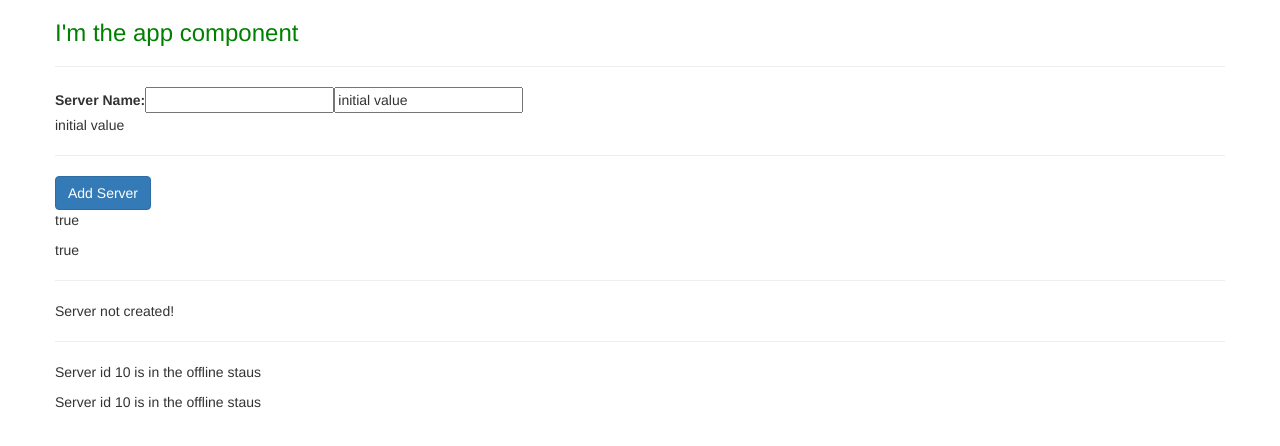
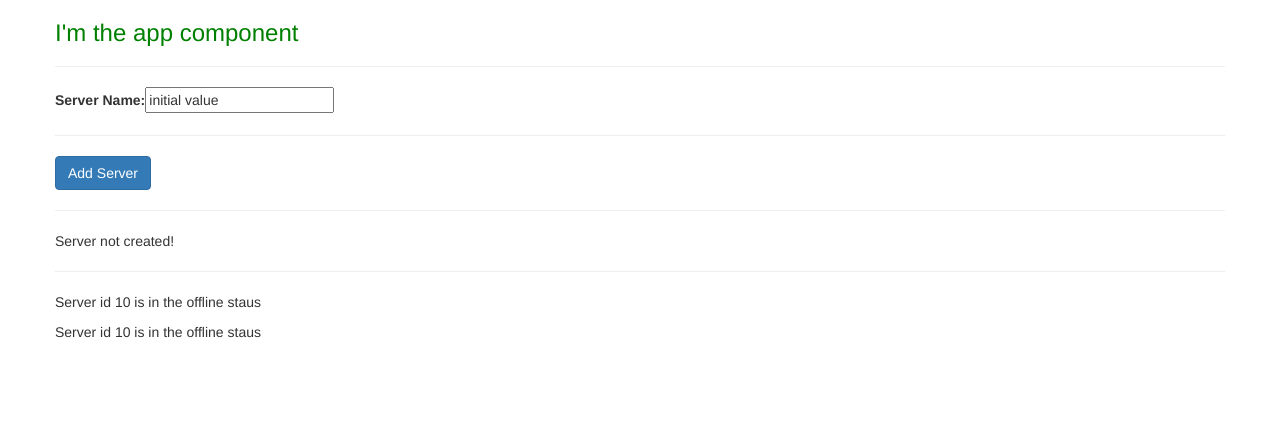
Before and after one commit to chethandb/my-first-angular-app, an Angular app: page / in a window 1280 px wide. Shown: the top 446 px of the page. Built offline with nearby package versions, Linux system fonts and the light colour scheme.

Commit message:
minor changes to wrap up two-way data binding

```diff
--- a/src/app/servers/servers.component.html
+++ b/src/app/servers/servers.component.html
@@ -1,23 +1,23 @@
 <label>Server Name:</label>
 <!--not using ngModel-->
-<input type="text"
+<!-- <input type="text"
         class="forms-control"
-        (input)="onUpdateServerName($event)">
+        (input)="onUpdateServerName($event)"> -->
 
 <!--using ngModel-->
 <input type="text"
         class="forms-control"
         [(ngModel)]="serverName">
 
-<p>{{serverName}}</p>
+<!-- <p>{{serverName}}</p> -->
 <hr>
 <button class="btn btn-primary"
         [disabled]="!allowNewServer"
         (click)="onCreateServer()">Add Server</button>
 <!--using string interpolation-->
-<p>{{allowNewServer}}</p>
+<!-- <p>{{allowNewServer}}</p>  -->
 <!--using property binding-->
-<p [innerText]="allowNewServer"></p>
+<!-- <p [innerText]="allowNewServer"></p> -->
 <hr>
 <p>{{serverCreatedStatus}}</p>
 <hr>
--- a/src/app/servers/servers.component.ts
+++ b/src/app/servers/servers.component.ts
@@ -25,7 +25,7 @@ export class ServersComponent implements OnInit {
   }
 
   onCreateServer(){
-    this.serverCreatedStatus = 'Server created!!';
+    this.serverCreatedStatus = `Server created!! and server name is ${this.serverName}`;
   }
 
   onUpdateServerName(event: Event){
```
